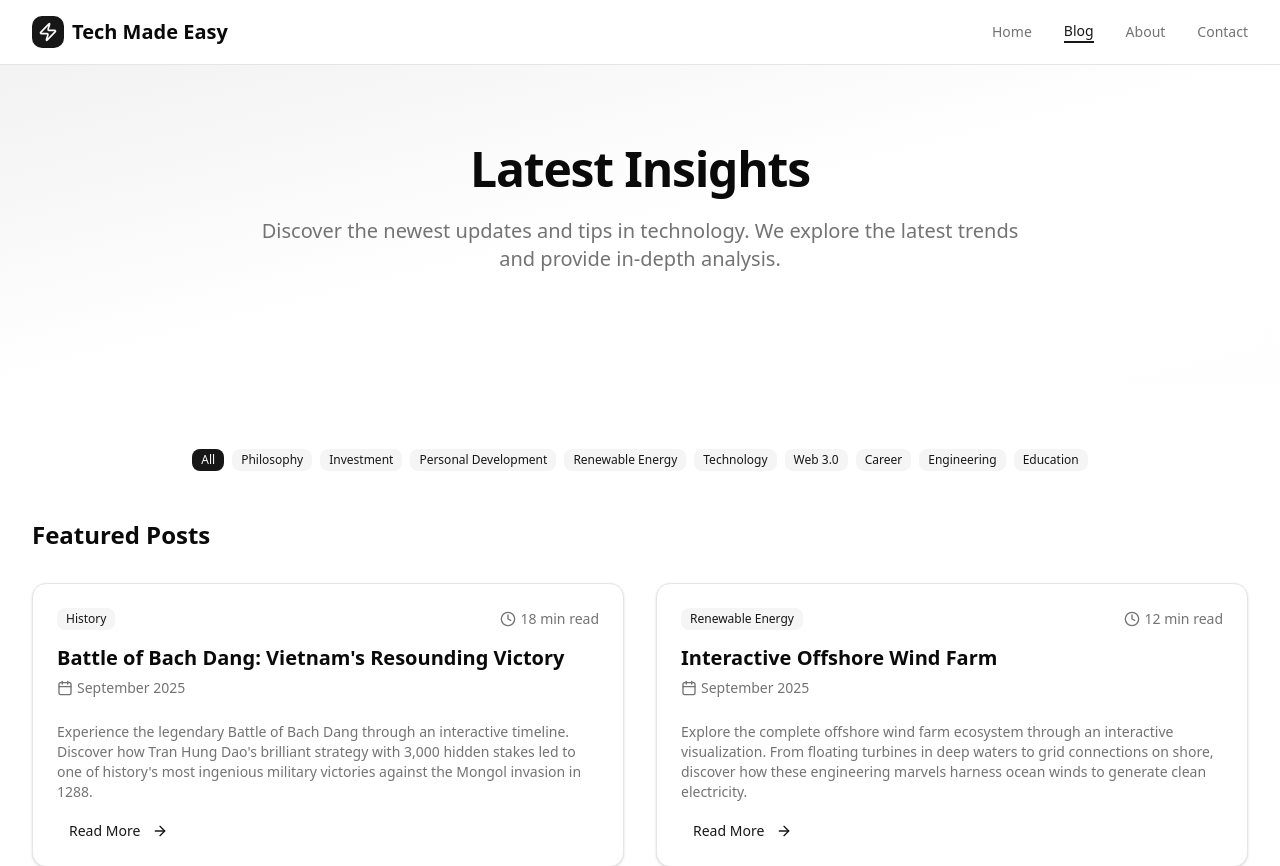
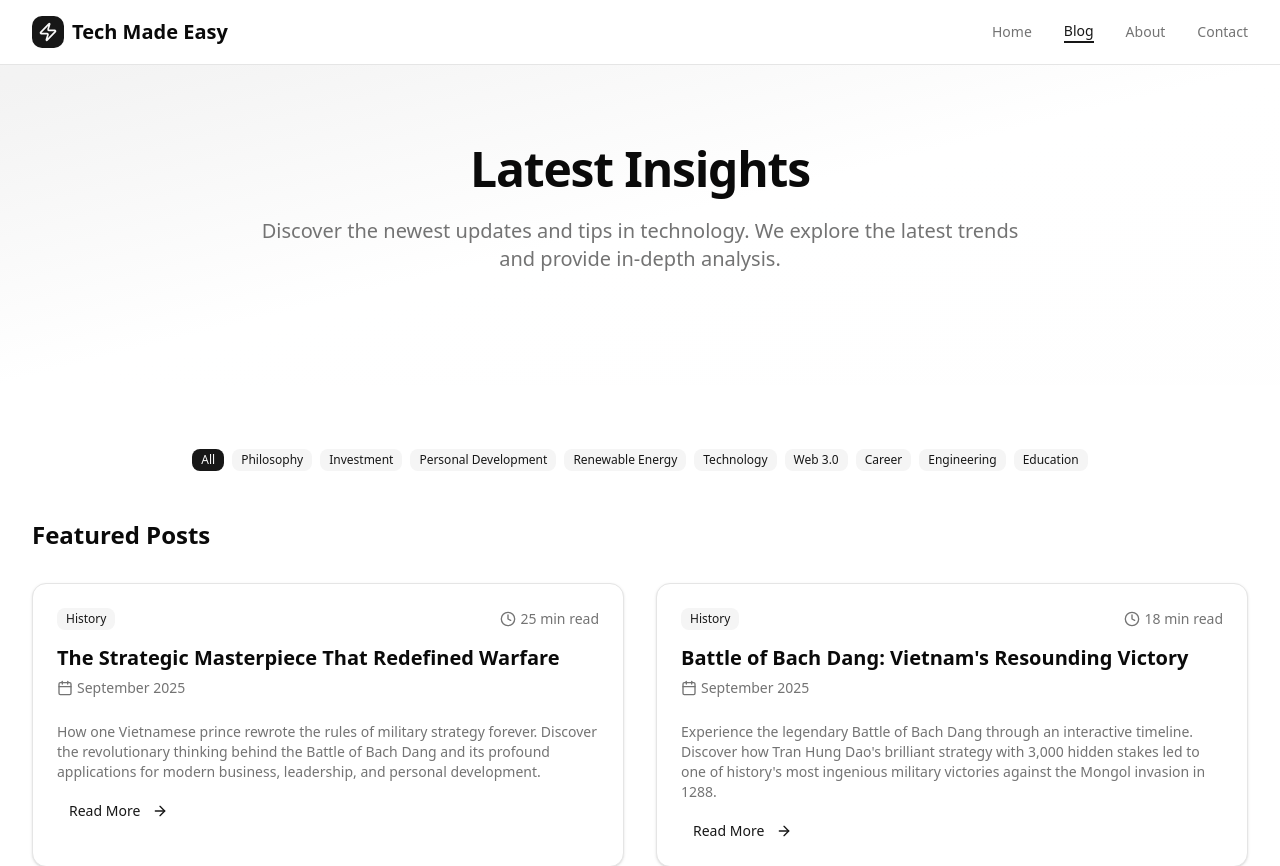
Before and after one commit to Vietduc88x/techmadeeasy-website, a React (Vite) app: page /blog in a window 1280 px wide. Shown: the top 866 px of the page. Built offline with nearby package versions, Linux system fonts and the light colour scheme.

Commit message:
feat: add new blog post to Blog component featured posts

```diff
--- a/src/pages/Blog.jsx
+++ b/src/pages/Blog.jsx
@@ -7,6 +7,15 @@ import { Badge } from '@/components/ui/badge';
 
 export function Blog() {
   const blogPosts = [
+    {
+      slug: 'strategic-masterpiece-redefined-warfare',
+      title: 'The Strategic Masterpiece That Redefined Warfare',
+      excerpt: 'How one Vietnamese prince rewrote the rules of military strategy forever. Discover the revolutionary thinking behind the Battle of Bach Dang and its profound applications for modern business, leadership, and personal development.',
+      category: 'History',
+      readTime: '25 min read',
+      date: 'September 2025',
+      featured: true,
+    },
     {
       slug: 'bach-dang-battle',
       title: 'Battle of Bach Dang: Vietnam\'s Resounding Victory',
```
